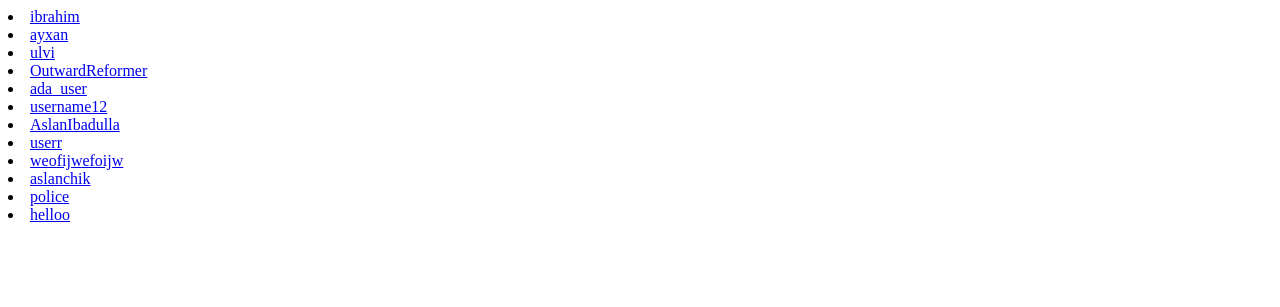
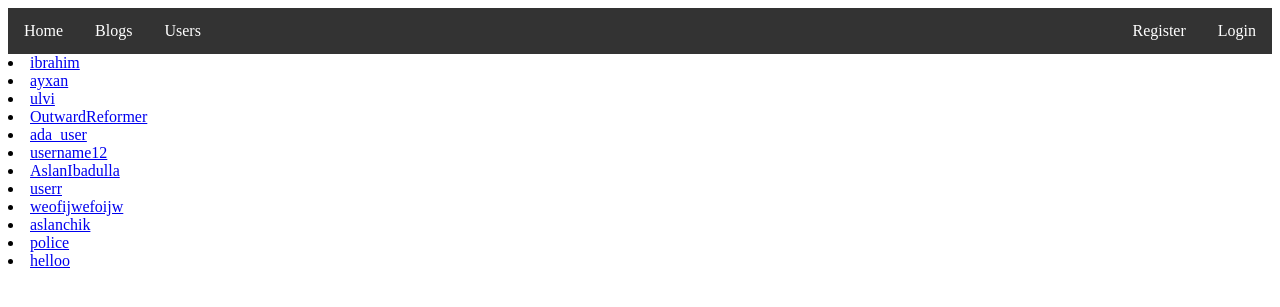
Before and after one commit to platoibi/Bilqram, a Django app: page /bilqram/users in a window 1280 px wide. Shown: the top 307 px of the page. Run offline with Django 5.2, Linux system fonts and the light colour scheme; data comes from the database, SQL or seed files in the repository; both versions use the stored data as it was after the commit.

Commit message:
Added navigation bar, and now you do not need to choose user when creating blog

```diff
--- /dev/null
+++ b/Bilqram/templates/Bilqram/base.html
@@ -0,0 +1,56 @@
+<!DOCTYPE html>
+<html lang="en">
+<head>
+    <meta charset="UTF-8">
+    {% block title %} <title>Base Page</title> {% endblock title %}
+    <style>
+        div.topnav ul {
+          list-style-type: none;
+          margin: 0;
+          padding: 0;
+          overflow: hidden;
+          background-color: #333;
+        }
+
+        div.topnav li {
+          float: left;
+        }
+
+        div.topnav li.login{
+            float: right;
+        }
+        div.topnav li.register{
+            float:right;
+        }
+
+        div.topnav li a {
+          display: block;
+          color: white;
+          text-align: center;
+          padding: 14px 16px;
+          text-decoration: none;
+        }
+
+        div.topnav li a:hover {
+          background-color: #111;
+        }
+    </style>
+
+</head>
+<body>
+<div class="topnav">
+    <ul>
+        <li><a href="{% url 'Bilqram:home' %}">Home</a></li>
+        <li><a href="{% url 'Bilqram:blogs' %}">Blogs</a></li>
+        <li><a href="{% url 'Bilqram:users' %}">Users</a></li>
+        <li class="login"><a href="{% url 'Bilqram:login' %}">Login</a></li>
+        <li class="register"><a href="{% url 'Bilqram:register' %}">Register</a></li>
+    </ul>
+</div>
+
+<div id="content">
+{% block content %}
+{% endblock %}
+</div>
+</body>
+</html>
--- /dev/null
+++ b/Bilqram/templates/Bilqram/home.html
@@ -0,0 +1,5 @@
+{% extends 'Bilqram/base.html' %}
+
+{% block title %}
+    <title>Homepage</title>
+{% endblock %}
--- a/Bilqram/templates/Bilqram/users.html
+++ b/Bilqram/templates/Bilqram/users.html
@@ -1,16 +1,15 @@
-<!DOCTYPE html>
-<html lang="en">
-<head>
-    <meta charset="UTF-8">
-    <title>Users</title>
-</head>
-<body>
-{% if user_list  %}
-    {% for user in user_list %}
-        <li><a href="{% url 'Bilqram:user' user.username %}">{{ user }}</a></li>
-    {% endfor %}
-{% else %}
+{% extends 'Bilqram/base.html' %}
 
-{% endif %}
-</body>
-</html>
+{% block title %}
+<title>Users</title>
+{% endblock title %}
+
+{% block content %}
+
+    {% if user_list  %}
+        {% for user in user_list %}
+            <li><a href="{% url 'Bilqram:user' user.username %}">{{ user }}</a></li>
+        {% endfor %}
+    {% endif %}
+
+{% endblock %}
--- a/Bilqram/urls.py
+++ b/Bilqram/urls.py
@@ -5,7 +5,7 @@ from . import views
 app_name = 'Bilqram'
 
 urlpatterns = [
-    path('', views.index, name='index'),
+    path('', views.index, name='home'),
     path('users', views.users, name='users'),
     path('user/<str:username>', views.user, name='user'),
     path('newBlog', views.createBlogPage, name='newBlog'),
@@ -14,5 +14,6 @@ urlpatterns = [
     path('blogs', views.blogs, name='blogs'),
     path('register', views.register, name='register'),
     path('user_created', views.user_created, name='user_created'),
-    path('login/', views.user_login, name='login')
+    path('login/', views.user_login, name='login'),
+    path('logout', views.user_logout, name='logout')
 ]
--- a/Bilqram/views.py
+++ b/Bilqram/views.py
@@ -1,15 +1,16 @@
 from django.shortcuts import get_object_or_404, render, redirect
 from django.http import HttpResponse, Http404
 from django.utils import timezone
-from django.contrib.auth import authenticate, login
+from django.contrib.auth import authenticate, login, logout
 from django.contrib import messages
 from .forms import UserRegistrationForm
 from Bilqram.models import User, Blog
 from .forms import LoginForm
 
+
 # Create your views here.
 def index(request):
-    return HttpResponse("Hello, world. You're at the bilqram index.")
+    return render(request, 'Bilqram/home.html')
 
 
 def users(request):
@@ -20,8 +21,8 @@ def users(request):
     return render(request, 'Bilqram/users.html', context)
 
 
-def user(request, username):
-    u = get_object_or_404(User, username=username)
+def user(request, username:str):
+    u = get_object_or_404(User, username=username.lower())
     context = {
         'user': u
     }
@@ -29,17 +30,17 @@ def user(request, username):
 
 
 def createBlogPage(request):
-    context = {
-        'users': User.objects.all()
-    }
-    return render(request, 'Bilqram/createBlog.html', context)
+    if request.user.is_authenticated:
+        return render(request, 'Bilqram/createBlog.html')
+    else:
+        return redirect('Bilqram:login')
 
 
 def createBlogAction(request):
     d = request.POST
     print(d)
     b = Blog(title=d['title'], content=d['content'],
-             author=get_object_or_404(User, id=int(d['author'])), pub_date=timezone.now(), editable=True)
+             author=request.user, pub_date=timezone.now(), editable=True)
     b.save()
     return redirect('Bilqram:blogs')
 
@@ -59,6 +60,7 @@ def blog(request, blog_id):
     }
     return render(request, 'Bilqram/blog.html', context)
 
+
 def register(request):
     if request.method == 'POST':
         form = UserRegistrationForm(request.POST)
@@ -71,6 +73,7 @@ def register(request):
     else:
         form = UserRegistrationForm()
     return render(request, 'Bilqram/register.html', {'form': form})
+
 
 def user_login(request):
     if request.method == 'POST':
@@ -91,5 +94,11 @@ def user_login(request):
         form = LoginForm()
     return render(request, 'Bilqram/login.html', {'form': form})
 
+
 def user_created(request):
     return render(request, 'Bilqram/user_created.html')
+
+
+def user_logout(request):
+    logout(request)
+    return redirect('Bilqram:blogs')
```
Also changed, not shown: Bilqram/templates/Bilqram/blog.html (+15 -9 lines), Bilqram/templates/Bilqram/blogs.html (+4 -9 lines), Bilqram/templates/Bilqram/createBlog.html (+5 -13 lines), Bilqram/templates/Bilqram/login.html (+8 -7 lines), Bilqram/templates/Bilqram/register.html (+4 -9 lines), Bilqram/templates/Bilqram/user.html (+7 -8 lines), Bilqram/templates/Bilqram/user_created.html (+5 -8 lines), db.sqlite3.
